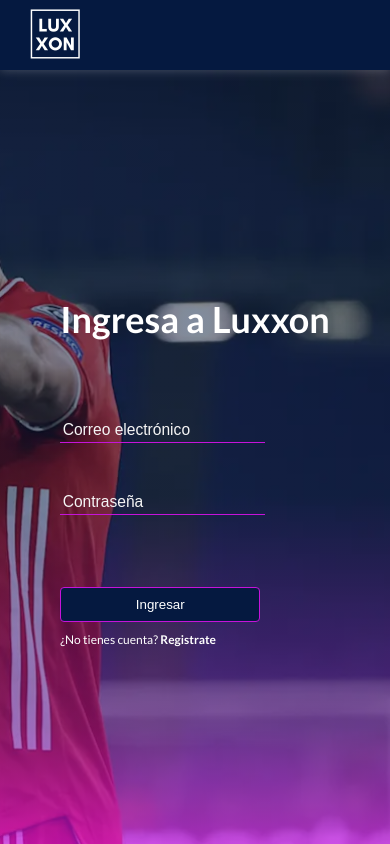
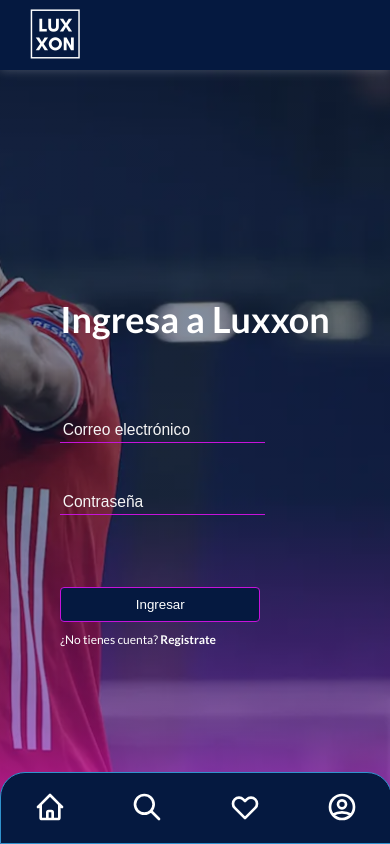
Before and after one commit to dasafodev/luxon, a Next.js app: page /login in a window 390 px wide. Built offline with nearby package versions, Linux system fonts and the light colour scheme; no server answers.

Commit message:
update/Add bottom bar navegation for small screens

```diff
--- a/app/components/navbar/index.tsx
+++ b/app/components/navbar/index.tsx
@@ -17,6 +17,7 @@ const NavBar = () => {
   const { width } = useDimensions();
 
   return (
+    <>
       <nav className={styles.nav}>
         <Link href="/">
           <a>
@@ -41,8 +42,96 @@ const NavBar = () => {
           ) : fireUser != undefined ? (
             LoggedOptions()
           ) : null
-      ) : null}
+        ) : (
+          <ul className={styles.bottom_navbar}>
+            <li className={styles.bottom_navbar_icons}>
+              <Link href="/">
+                <a>
+                  <svg
+                    xmlns="http://www.w3.org/2000/svg"
+                    width="32"
+                    height="32"
+                    fill="none"
+                    viewBox="0 0 24 24"
+                    stroke="currentColor"
+                  >
+                    <path
+                      strokeLinecap="round"
+                      strokeLinejoin="round"
+                      strokeWidth={2}
+                      d="M3 12l2-2m0 0l7-7 7 7M5 10v10a1 1 0 001 1h3m10-11l2 2m-2-2v10a1 1 0 01-1 1h-3m-6 0a1 1 0 001-1v-4a1 1 0 011-1h2a1 1 0 011 1v4a1 1 0 001 1m-6 0h6"
+                    />
+                  </svg>
+                </a>
+              </Link>
+            </li>
+            <li className={styles.bottom_navbar_icons}>
+              <Link href="/search">
+                <a>
+                  <svg
+                    xmlns="http://www.w3.org/2000/svg"
+                    width="32"
+                    height="32"
+                    fill="none"
+                    viewBox="0 0 24 24"
+                    stroke="white"
+                  >
+                    <path
+                      strokeLinecap="round"
+                      strokeLinejoin="round"
+                      strokeWidth={2}
+                      d="M21 21l-6-6m2-5a7 7 0 11-14 0 7 7 0 0114 0z"
+                    />
+                  </svg>
+                </a>
+              </Link>
+            </li>
+            <li className={styles.bottom_navbar_icons}>
+              <Link href="/favorites">
+                <a>
+                  <svg
+                    xmlns="http://www.w3.org/2000/svg"
+                    width="32"
+                    height="32"
+                    fill="none"
+                    viewBox="0 0 24 24"
+                    stroke="currentColor"
+                  >
+                    <path
+                      stroke-linecap="round"
+                      stroke-linejoin="round"
+                      stroke-width="2"
+                      d="M4.318 6.318a4.5 4.5 0 000 6.364L12 20.364l7.682-7.682a4.5 4.5 0 00-6.364-6.364L12 7.636l-1.318-1.318a4.5 4.5 0 00-6.364 0z"
+                    />
+                  </svg>
+                </a>
+              </Link>
+            </li>
+            <li className={styles.bottom_navbar_icons}>
+              <Link href="profile">
+                <a>
+                  <svg
+                    xmlns="http://www.w3.org/2000/svg"
+                    width="32"
+                    height="32"
+                    fill="none"
+                    viewBox="0 0 24 24"
+                    stroke="white"
+                  >
+                    <path
+                      strokeLinecap="round"
+                      strokeLinejoin="round"
+                      strokeWidth="2"
+                      d="M5.121 17.804A13.937 13.937 0 0112 16c2.5 0 4.847.655 6.879 1.804M15 10a3 3 0 11-6 0 3 3 0 016 0zm6 2a9 9 0 11-18 0 9 9 0 0118 0z"
+                    />
+                  </svg>
+                </a>
+              </Link>
+            </li>
+          </ul>
+        )}
       </nav>
+    </>
   );
 };
 
--- a/app/components/navbar/navbar.module.css
+++ b/app/components/navbar/navbar.module.css
@@ -9,7 +9,6 @@
   -webkit-box-shadow: 0px 0px 10px 0px rgba(255, 255, 255, 0.25);
   -moz-box-shadow: 0px 0px 10px 0px rgba(255, 255, 255, 0.25);
   box-shadow: 0px 0px 10px 0px rgba(255, 255, 255, 0.25);
-
 }
 
 .list {
@@ -17,6 +16,32 @@
   align-items: center;
 }
 
-.name{
+.name {
   margin-right: 1.2rem;
 }
+
+.bottom_navbar {
+  position: fixed;
+  bottom: 0;
+  left: 0;
+  z-index: 10;
+  background-color: #051940;
+  border: 1px solid #3092cd;
+  border-radius: 25px 25px 0px 0px;
+  width: 100%;
+  height: 70px;
+  margin: 0;
+  list-style: none;
+  padding: 0;
+  display: grid;
+  grid-template-columns: repeat(4, 1fr);
+}
+
+.bottom_navbar_icons {
+  place-self: center;
+}
+
+.bottom_navbar a {
+  display: block;
+  color: white;
+}
```
Lines whose indentation alone changed are shown as unchanged.
